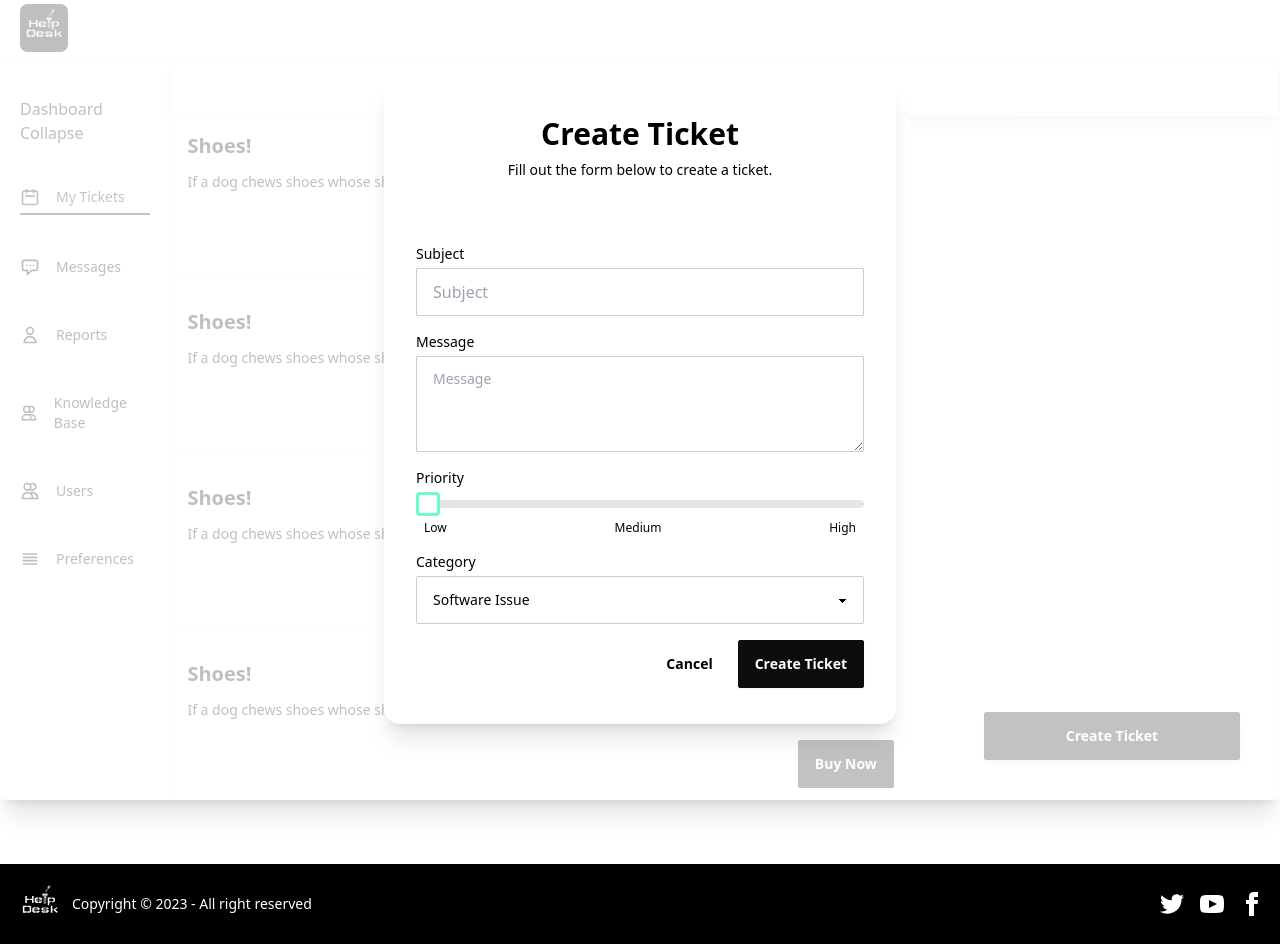
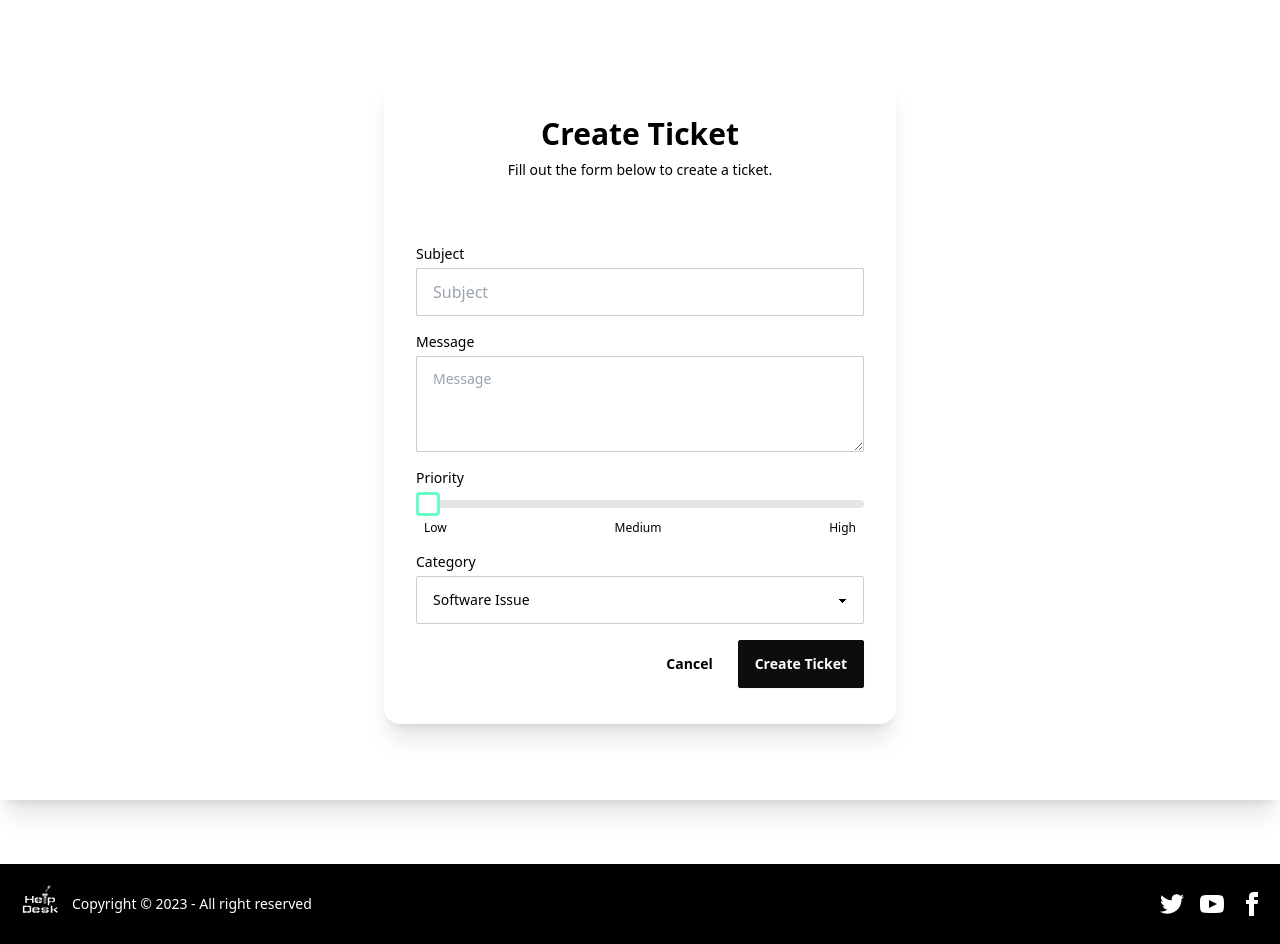
Before and after one commit to tohfos/HelpDesk-FrontEnd, a React (Create React App) app: page /dashboard/mytickets in a window 1280 px wide. Both pictures are taken after a click on the button "Create Ticket". Built offline with nearby package versions, Linux system fonts and the light colour scheme.

Commit message:
Refactor CreateTicketButton component and add success and fail toast notifications

```diff
--- a/src/components/MyTickets/CreateTicketButton.jsx
+++ b/src/components/MyTickets/CreateTicketButton.jsx
@@ -1,5 +1,8 @@
 import React, { useState } from 'react'
 import Modal from 'react-modal'
+import Cookies from 'js-cookie'
+import { toast } from 'react-toastify'
+import 'react-toastify/dist/ReactToastify.css'
 
 const CreateTicketButton = () => {
 
@@ -47,21 +50,74 @@ const CreateTicketButton = () => {
         e.preventDefault()
         console.log('Ticket Created')
         console.log(ticket)
-        modalOnRequestClose()
+
+        let input = {
+            ticketCategory: ticket.category,
+            SubCategory: ticket.subcategory,
+            priority: ticket.priority,
+            title: ticket.subject,
+            description: ticket.message,
+        }
+
+        try {
+            const response = fetch(`${process.env.REACT_APP_EXPRESS_URL}/api/v1/user/create`, {
+                method: 'POST',
+
+                headers: {
+                    'Content-Type': 'application/json',
+                    'Authorization': 'Bearer ' + Cookies.get('token')
+                },
+                body: JSON.stringify(input),
+                credentials: 'include'
+            })
+            const data = response.json()
+            console.log(data)
+
+            if (response.ok) {
+                // Close the modal
+                modalOnRequestClose()
+
+                // show success toast
+                success(data.message)
+            }
+        } catch (error) {
+            console.log(error)
+            fail(error)
+        }
     }
 
+    const success = (alert) => {
+        toast.success(alert, {
+            position: "top-center",
+            autoClose: 3000,
+            hideProgressBar: true,
+            closeOnClick: true,
+            draggable: true
+        })
+    }
 
-
-
+    const fail = (alert) => {
+        toast.error(alert, {
+            position: "top-center",
+            autoClose: 3000,
+            hideProgressBar: true,
+            closeOnClick: true,
+            draggable: true
+        })
+    }
 
     return (
-        <div>
+        <>
             <button className="btn btn-primary btn-wide shadow-md" onClick={handleOpenModal}>Create Ticket</button>
 
-            <Modal className={'overflow-hidden'} isOpen={modalIsOpen} onRequestClose={modalOnRequestClose}>
-                <div className="relative flex min-h-screen flex-col justify-center overflow-auto py-12">
-                    <div className="relative px-6 pt-10 pb-9 shadow-xl mx-auto w-full max-w-lg rounded-2xl bg-base-100">
-                        <div className="mx-auto flex w-full max-w-md flex-col space-y-16">
+            <Modal style={{
+                overlay: {
+                    zIndex: 9999,
+                },
+            }} className={"overflow-auto"} isOpen={modalIsOpen} onRequestClose={modalOnRequestClose}>
+                <div className="relative flex min-h-screen flex-col justify-center py-12 overflow-visible bg-base-100" style={{ overflowY: 'auto', maxHeight: 'calc(100vh - 100px)' }}>
+                    <div className="relative px-6 pt-10 pb-9 shadow-xl mx-auto w-full max-w-lg rounded-2xl">
+                        <div className="mx-auto flex w-full max-w-md flex-col space-y-16 ">
                             <div className="flex flex-col items-center justify-center text-center space-y-2">
                                 <div className="font-semibold text-3xl">
                                     <p>Create Ticket</p>
@@ -143,14 +199,12 @@ const CreateTicketButton = () => {
                                     <button onClick={handleSubmit} className="btn btn-primary">Create Ticket</button>
                                 </div>
                             </div>
-
                         </div>
-
                     </div>
                 </div>
-            </Modal>
+            </Modal >
 
-        </div>
+        </>
     )
 }
 
--- a/src/components/MyTickets/Ticket.jsx
+++ b/src/components/MyTickets/Ticket.jsx
@@ -4,8 +4,9 @@ import ThemeSelector from '../Preferences/ThemeSelector'
 const Ticket = () => {
     return (
         <>
+            {/* TODO make it look nice */}
 
-            <div className="card card-compact w-2/3 h-40 bg-base-100 shadow-sm">
+            <div className="card card-compact w-2/3 h-40 bg-base-100 shadow-md z-0">
                 <div className="card-body">
                     <h2 className="card-title">Shoes!</h2>
                     <p>If a dog chews shoes whose shoes does he choose?</p>
--- a/src/pages/Dashboard/MyTickets/Index.jsx
+++ b/src/pages/Dashboard/MyTickets/Index.jsx
@@ -6,21 +6,28 @@ const Index = () => {
     return (
         <>
             <div class="h-full w-full border-r border-base-200 flex flex-col">
-                <div class="h-16 border-b border-base-200 px-4 flex items-center justify-center space-x-6 shadow-lg">
+                <div class="z-10 h-16 border-b border-base-200 px-4 flex items-center justify-center space-x-6 shadow-lg">
                     <h2 class="font-bold text-xl">My Tickets</h2>
                 </div>
-                <div className="h-screen overflow-auto">
 
 
 
                 <div className="h-screen overflow-auto">
 
 
-
+                    <div className="mt-10 top-0 left-0 mb-10 m-5">
+                        <CreateTicketButton />
+                    </div>
 
                     {/* <!-- Tickets --> */}
-                        <div className="space-y-4">
+                    <div className="ml-5 space-y-4 my-24">
 
+                        <Ticket />
+                        <Ticket />
+                        <Ticket />
+                        <Ticket />
+                        <Ticket />
+                        <Ticket />
                         <Ticket />
                         <Ticket />
                         <Ticket />
@@ -30,16 +37,13 @@ const Index = () => {
 
 
 
-                        </div>
 
-                        {/* place button at bottom right */}
-                        <div className="absolute bottom-0 right-0 mb-10 mr-10">
-                            <CreateTicketButton />
                     </div>
 
 
+
                 </div>
-                </div>
+
             </div>
         </>
     )
--- a/src/pages/ResetPassword/Index.jsx
+++ b/src/pages/ResetPassword/Index.jsx
@@ -5,6 +5,8 @@ import 'react-toastify/dist/ReactToastify.css';
 import { jwtDecode } from "jwt-decode";
 
 const Index = () => {
+
+    // TODO smth is wrong here
 
     const [oldPassword, setOldPassword] = React.useState('')
     const [newPassword, setNewPassword] = React.useState('')
```
Also changed, not shown: public/index.html (+0 -22 lines). Lines whose indentation alone changed are shown as unchanged.
